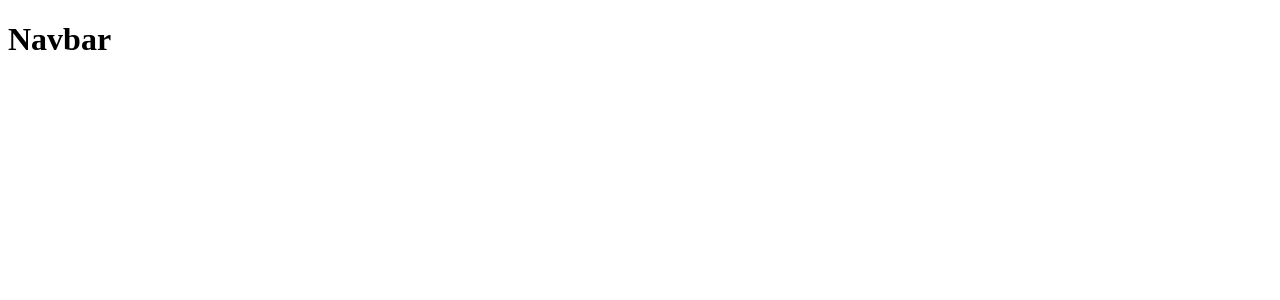
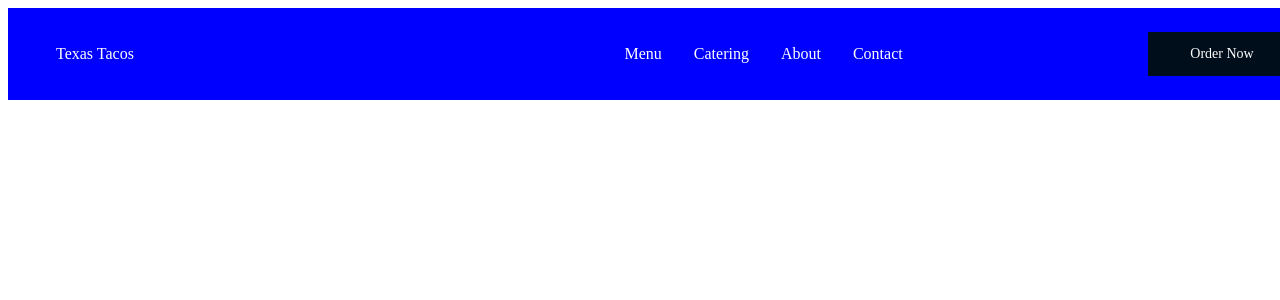
Before and after one commit to aaronsHarris/Texas-Taco-Company, a React (Create React App) app in the folder client/: page / in a window 1280 px wide. Shown: the top 300 px of the page. Built offline with nearby package versions, Linux system fonts and the light colour scheme.

Commit message:
added browserRouter to index.js, created styled folder, added navbar file to styled folder, add button file to styles folder

```diff
--- a/client/src/components/Navbar.jsx
+++ b/client/src/components/Navbar.jsx
@@ -1,11 +1,27 @@
-import React from 'react'
+import React from "react";
+
+import { Link } from "react-router-dom";
+import { menuData } from "../data/MenuData";
+import { Button } from "../styles/Button.styles";
+import {Nav, MenuBars, NavMenu, NavMenuLinks, Logo, NavBtn} from '../styles/Navbar.styles'
 
 const Navbar = () => {
   return (
-    <div>
-    <h1>Navbar</h1>
-    </div>
-  )
-}
+    <Nav>
+      <Logo to="/">Texas Tacos</Logo>
+      <MenuBars />
+      <NavMenu>
+        {menuData.map((item, index) => (
+          <NavMenuLinks to={item.link} key={index}>
+            {item.title}
+          </NavMenuLinks>
+        ))}
+      </NavMenu>
+      <NavBtn>
+      <Button to='/' primary='true'>Order Now</Button>
+      </NavBtn>
+    </Nav>
+  );
+};
 
-export default Navbar
+export default Navbar;
--- /dev/null
+++ b/client/src/data/MenuData.js
@@ -0,0 +1,6 @@
+export const menuData = [
+  {title: 'Menu', link: '/menu',},
+  {title: 'Catering', link: '/catering',},
+  {title: 'About', link: '/about',},
+  {title: 'Contact', link: '/contact',},
+]
--- a/client/src/index.js
+++ b/client/src/index.js
@@ -1,10 +1,14 @@
 import React from 'react';
 import ReactDOM from 'react-dom';
 import App from './App';
+import {BrowserRouter as Router} from 'react-router-dom'
+
 
 ReactDOM.render(
   <React.StrictMode>
-    <App />
+  <Router>
+  <App />
+  </Router>
   </React.StrictMode>,
   document.getElementById('root')
 );
--- /dev/null
+++ b/client/src/styles/Button.styles.js
@@ -0,0 +1,24 @@
+import styled from 'styled-components'
+import { Link } from 'react-router-dom'
+
+export const Button = styled(Link)`
+  background: ${({primary}) => (primary ? '#000d1a' : 'cd853f')};
+  white-space: nowrap;
+  outline: none;
+  border: none;
+  min-width: 100px;
+  max-width: 200px;
+  cursor: pointer;
+  text-decoration: none;
+  transition: 0.3s;
+  display: flex;
+  justify-content: center;
+  align-items: center;
+  padding: ${({big}) => (big ? '16px 40px' : '14px 24px')};
+  color: ${({primary}) => (primary ? "#fff" : '#000d18')};
+  font-size: ${({big})  => (big ? '20px' : '14px')};
+
+  &:hover {
+    transform: translateY() (-20px)
+  }
+`
--- /dev/null
+++ b/client/src/styles/Navbar.styles.js
@@ -0,0 +1,43 @@
+import styled, { css } from "styled-components/macro";
+import { Link } from "react-router-dom";
+
+export const Nav = styled.nav`
+  height: 60px;
+  display: flex;
+  justify-content: space-between;
+  padding: 1rem 2rem;
+  z-index: 100;
+  position: fixed;
+  width: 100%;
+  background: blue;
+`;
+
+export const NavLink = css`
+  color: #fff;
+  display: flex;
+  align-items: center;
+  padding: 0 1rem;
+  height: 100%;
+  cursor: pointer;
+  text-decoration: none;
+`;
+
+export const Logo = styled(Link)`
+  ${NavLink}
+  color: #fff;
+  /* font-style: italic; */
+`;
+export const MenuBars = styled.i``;
+export const NavMenu = styled.div`
+  display: flex;
+  align-items: center;
+`;
+export const NavMenuLinks = styled(Link)`
+  ${NavLink}
+`;
+
+export const NavBtn = styled.div`
+  display: flex;
+  align-items: center;
+  margin-right: 24px;
+`;
```
Also changed, not shown: client/src/components/button.jsx (added).
